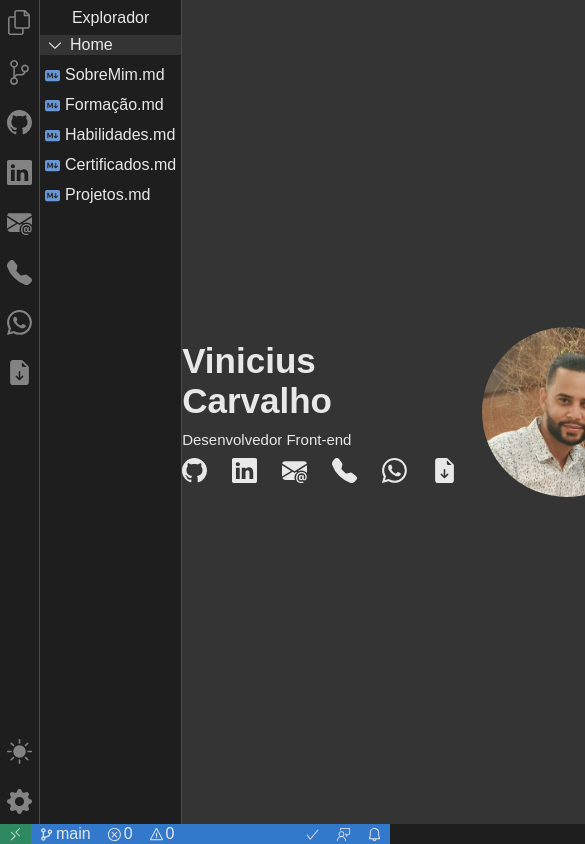
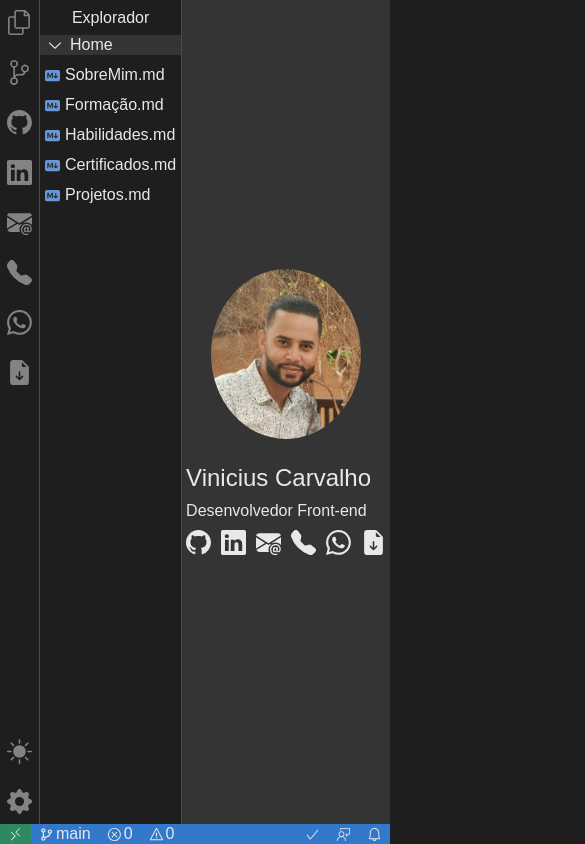
Before and after one commit to V-Carvalho/Portifolio, a React (Vite) app: page / in a window 390 px wide. Shown: the top 844 px of the page, 585 px wide, since content can reach past the window. Built offline with nearby package versions, Linux system fonts and the light colour scheme.

Commit message:
Add responsividade: Padding do container é diminuido em telas pequenas

```diff
--- a/src/pages/AboutMe/AboutMe.jsx
+++ b/src/pages/AboutMe/AboutMe.jsx
@@ -7,7 +7,7 @@ import Topic from "../../components/Topic/Topic";
 import Footer from "../../components/Footer/Footer";
 
 const Main = styled.main`
-  flex: 1;
+  width: 100%;
   height: 100vh;
   display: flex;
   flex-direction: column;
@@ -23,6 +23,10 @@ const ContentMain = styled.section`
   align-items: center;
   flex-direction: column;
   background-color: ${(props) => props.backgroundColor};
+
+  @media (max-width: 1024px) {
+    padding: 0px 20px;
+  }
 
   &::-webkit-scrollbar {
     width: 10px;
--- a/src/pages/Certificates/Certificates.jsx
+++ b/src/pages/Certificates/Certificates.jsx
@@ -7,7 +7,7 @@ import Topic from "../../components/Topic/Topic";
 import Footer from "../../components/Footer/Footer";
 
 const Main = styled.main`
-  flex: 1;
+  width: 100%;
   height: 100vh;
   display: flex;
   flex-direction: column;
@@ -24,6 +24,9 @@ const ContentMain = styled.section`
   flex-direction: column;
   background-color: ${(props) => props.backgroundColor};
 
+  @media (max-width: 1024px) {
+    padding: 0px 20px;
+  }
 
   &::-webkit-scrollbar {
     width: 10px;
--- a/src/pages/Formations/Formations.jsx
+++ b/src/pages/Formations/Formations.jsx
@@ -7,7 +7,7 @@ import Topic from "../../components/Topic/Topic";
 import Footer from "../../components/Footer/Footer";
 
 const Main = styled.main`
-  flex: 1;
+  width: 100%;
   height: 100vh;
   display: flex;
   flex-direction: column;
@@ -24,6 +24,9 @@ const ContentMain = styled.section`
   flex-direction: column;
   background-color: ${(props) => props.backgroundColor};
 
+  @media (max-width: 1024px) {
+    padding: 0px 20px;
+  }
 
   &::-webkit-scrollbar {
     width: 10px;
--- a/src/pages/Home/Home.jsx
+++ b/src/pages/Home/Home.jsx
@@ -7,9 +7,9 @@ import profilePicture from '../../assets/images/profile.png';
 import Footer from "../../components/Footer/Footer";
 
 const Main = styled.main`
-  flex: 1;
+  width: 100%;
+  display: flex;
   height: 100vh;
-  display: flex;
   flex-direction: column;
 `;
 
@@ -25,7 +25,9 @@ const ContentMain = styled.section`
   justify-content: center;
   background-color: ${(props) => props.backgroundColor};
 
-
+  @media (max-width: 1024px) {
+    flex-direction: column-reverse;
+  }
 
   &::-webkit-scrollbar {
     width: 10px;
@@ -52,20 +54,28 @@ const ContainerPersonalData = styled.div`
 
 const Name = styled.p`
   display: flex;
-  font-size: 35px;
   font-weight: bold;
+  font-size: clamp(1rem, 2rem + 1vw, 1.5rem);
   color: ${(props) => props.textColor};
+
+  @media (max-width: 768px) {
+    font-weight: normal;
+  }
 `;
 
 const Profession = styled.p`
   display: flex;
-  font-size: 15px;
   color: ${(props) => props.textColor};
+  font-size: clamp(1rem, 0rem + 1vw, 1.5rem);
 `;
 
 const SocialMedia = styled.div`
-  gap: 25px;
+  gap: 20px;
   display: flex;
+
+  @media (max-width: 768px) {
+    gap: 10px;
+  }
 `;
 
 const ContainerPersonalPhoto = styled.div`
@@ -80,6 +90,11 @@ const PersonalPhoto = styled.img`
   display: flex;
   object-fit: cover;
   border-radius: 50%;
+
+  @media (max-width: 768px) {
+    width: 150px;
+    height: 150x;
+  }
 `;
 
 const Home = () => {
--- a/src/pages/Projects/Projects.jsx
+++ b/src/pages/Projects/Projects.jsx
@@ -7,7 +7,7 @@ import Topic from "../../components/Topic/Topic";
 import Footer from "../../components/Footer/Footer";
 
 const Main = styled.main`
-  flex: 1;
+  width: 100%;
   height: 100vh;
   display: flex;
   flex-direction: column;
@@ -24,6 +24,9 @@ const ContentMain = styled.section`
   flex-direction: column;
   background-color: ${(props) => props.backgroundColor};
 
+  @media (max-width: 1024px) {
+    padding: 0px 20px;
+  }
 
   &::-webkit-scrollbar {
     width: 10px;
--- a/src/pages/Skills/Skills.jsx
+++ b/src/pages/Skills/Skills.jsx
@@ -7,7 +7,7 @@ import Topic from "../../components/Topic/Topic";
 import Footer from "../../components/Footer/Footer";
 
 const Main = styled.main`
-  flex: 1;
+  width: 100%;
   height: 100vh;
   display: flex;
   flex-direction: column;
@@ -24,6 +24,9 @@ const ContentMain = styled.section`
   flex-direction: column;
   background-color: ${(props) => props.backgroundColor};
 
+  @media (max-width: 1024px) {
+    padding: 0px 20px;
+  }
 
   &::-webkit-scrollbar {
     width: 10px;
```
